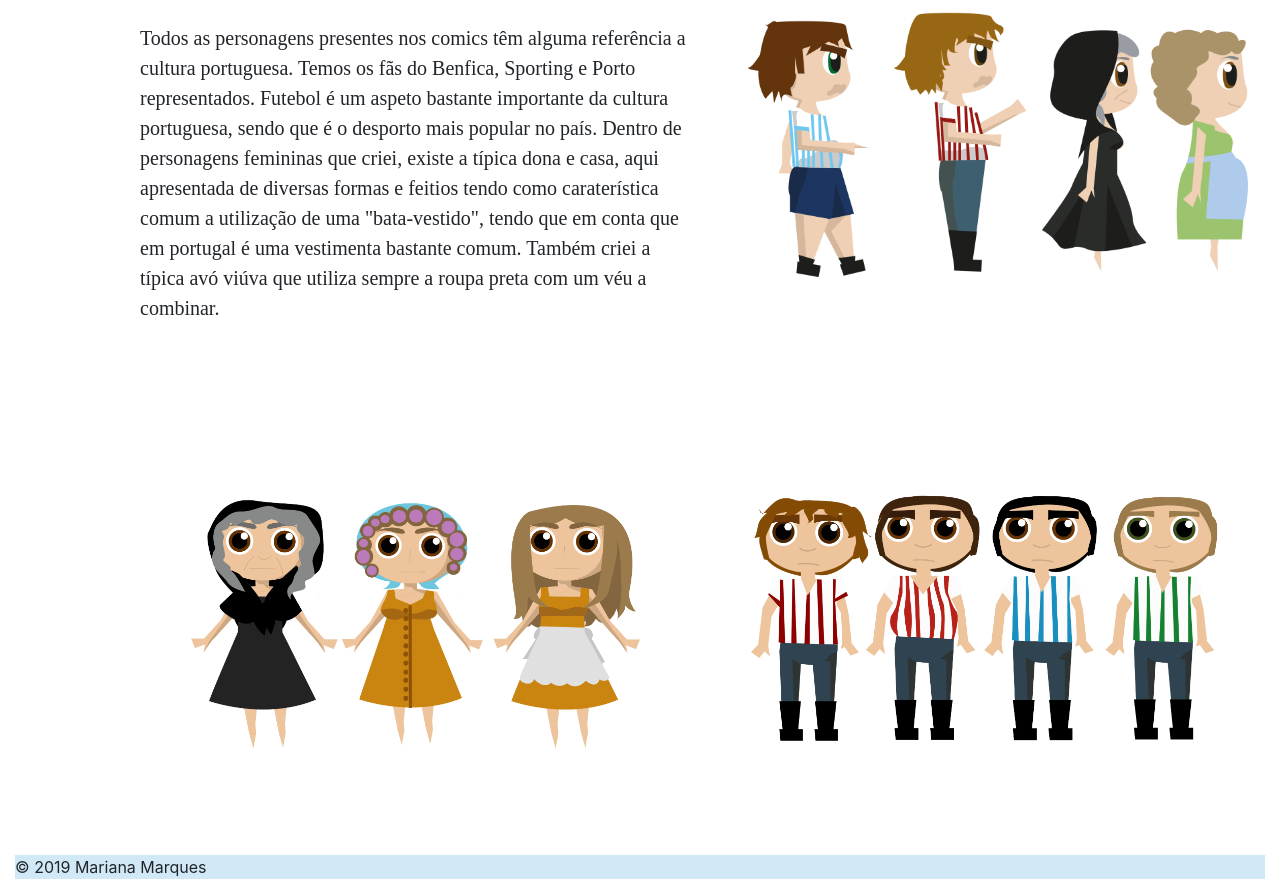
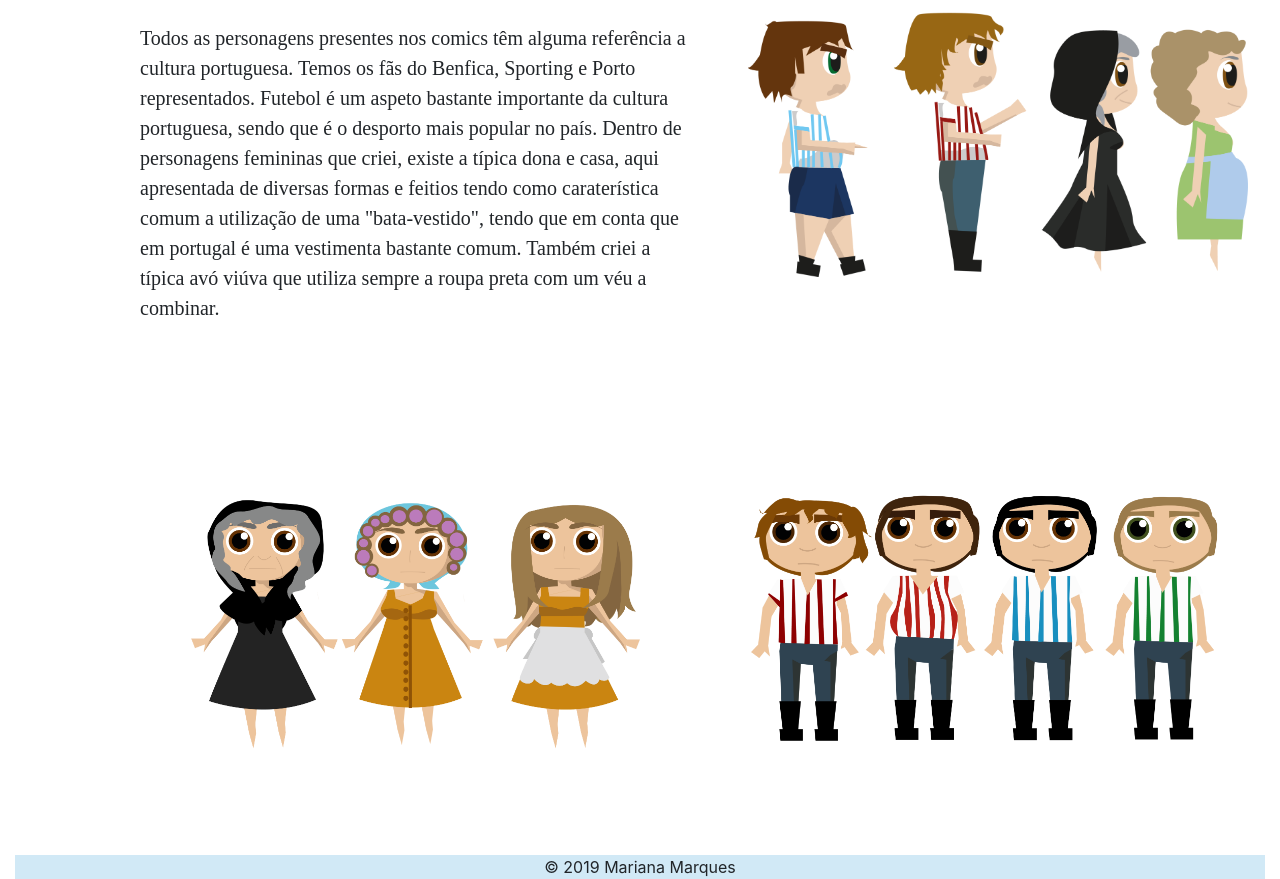
Before and after one commit to marianadoesart/supertuga, a plain HTML site: page sobre.html in a window 1280 px wide. Shown: the part 2856-3735 px from the top of the page. Drawn offline with nearby package versions, Linux system fonts and the light colour scheme; files that its build step writes are made by us from their sources; files whose address does not match are found by name; a web font is replaced by a local one.

Commit message:
Update sobre.html

```diff
--- a/sobre.html
+++ b/sobre.html
@@ -195,7 +195,7 @@ function closeNav() {
 });
     </script>
 </body>
-    <footer style="background-color:#d1e9f6;tyle="text-align:center;"">
+    <footer style="background-color:#d1e9f6;text-align:center;"">
 
     &copy;
     <span id="copyright" style="text-align:center;">
```
